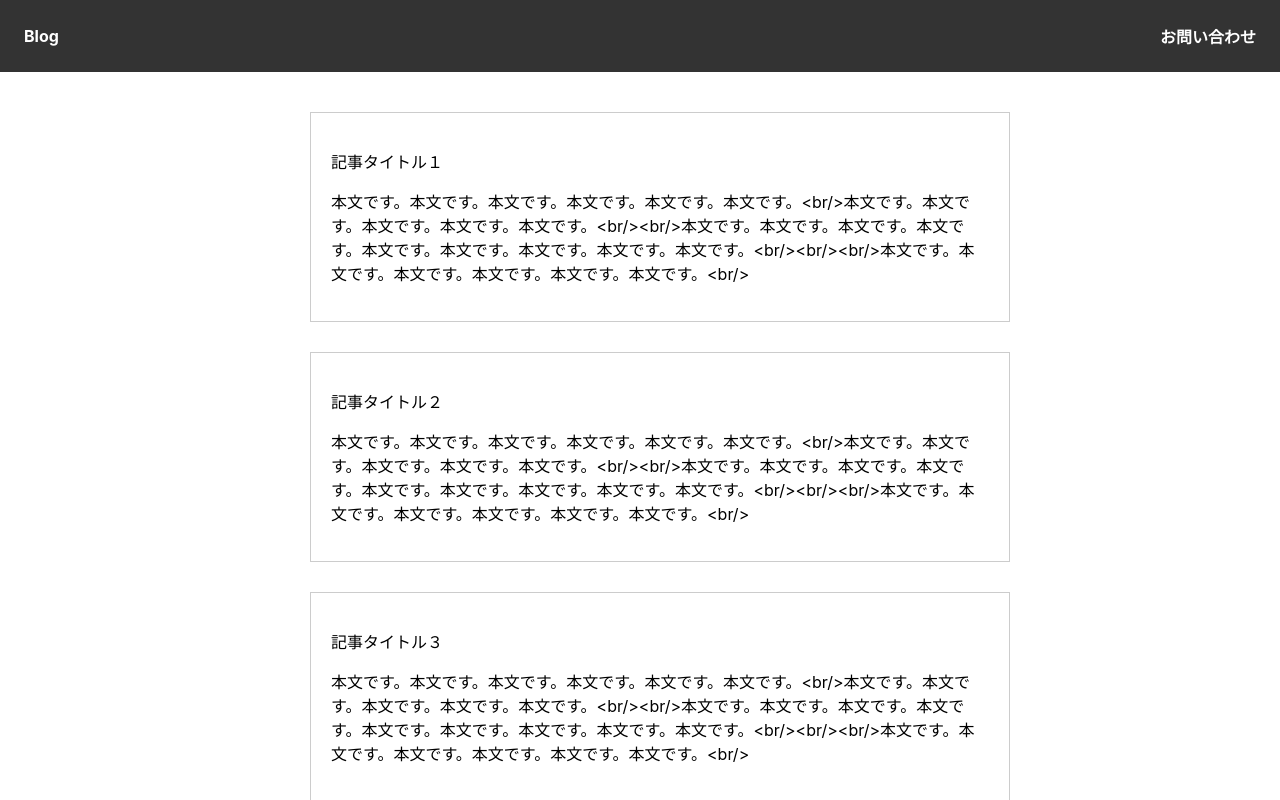
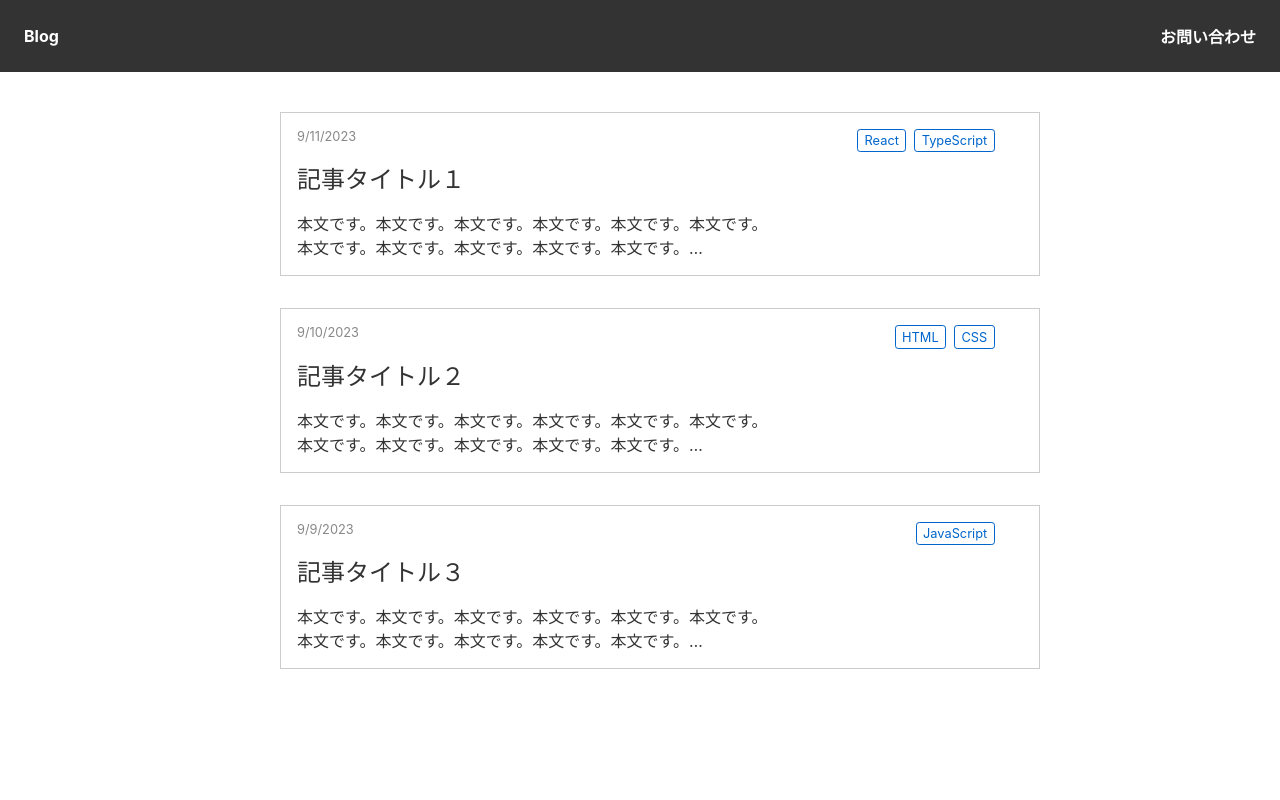
Before and after one commit to OtsuboMika/chapter06, a React (Create React App) app in the folder my-react/: page / in a window 1280 px wide. Shown: the top 800 px of the page. Built offline with nearby package versions, Linux system fonts and the light colour scheme.

Commit message:
・key={post.id}位置変更 ・CSS Modulesの使用 ・HTMLタグの反映 ・日付・カテゴリーの追加

```diff
--- a/my-react/src/App.js
+++ b/my-react/src/App.js
@@ -1,6 +1,5 @@
-import '../src/css/App.css';
 import { Header } from './Header';
-import { Main } from './Main'
+import { Main } from './Main';
 
 function App() {
   return (
@@ -10,6 +9,6 @@ function App() {
 
     </div>
   );
-}
+};
 
 export default App;
--- a/my-react/src/Main.js
+++ b/my-react/src/Main.js
@@ -1,19 +1,27 @@
 import React from 'react';
-import { posts } from './data/posts'
-
+import { posts } from './data/posts';
+import classes from "../src/css/Main.module.css";
 export const Main = () => {
   return(
-    <div className='container'>
+    <div className={classes.container}>
       <ul>
       {posts.map(post => (
-        <div className='postWrapper'>
-          <li key={post.id} className='postList'>
-          <p>{post.title}</p>
-          <p>{post.content}</p>
-          </li>
-        </div>
-    ))}
+        <li key={post.id} className={classes.postWrapper}>
+          <a href={post.thumbnailUrl} className={classes.postLink}>
+            <div class={classes.postInfo}>
+              <div className={classes.postDate}>{new Date(post.createdAt).toLocaleDateString()}</div>
+                <div className={classes.postCategorywrap}>
+                  {post.categories.map((category, index) => (
+                    <div key={index}className={classes.postCategory}>{category}</div>
+                     ))}
+                </div>
+            </div>
+            <p className={classes.postTitle}>{post.title}</p>
+            <div className={classes.postBody} dangerouslySetInnerHTML={{ __html: post.content }} />
+          </a>
+        </li>
+      ))}
       </ul>
     </div>
-    )
-}
+  );
+};
--- a/my-react/src/css/App.css
+++ b/my-react/src/css/Header.module.css
@@ -8,23 +8,7 @@
   padding: 24px;
 }
 
-.header-link {
+.headerLink {
   color: #fff;
   text-decoration: none;
 }
-
-.container {
-  margin: 40px auto;
-  max-width: 800px;
-}
-
-.postWrapper {
-  border: 1px solid #ccc;
-  display: flex;
-  margin: 30px;
-  padding: 20px;
-}
-
-.postList {
-  list-style: none;
-}
--- /dev/null
+++ b/my-react/src/css/Main.module.css
@@ -0,0 +1,57 @@
+.container {
+  margin: 40px auto;
+  max-width: 800px;
+}
+
+.postWrapper {
+  border: 1px solid #ccc;
+  display: flex;
+  margin-bottom: 2rem;
+  padding: 1rem;
+}
+
+.postList {
+  list-style: none;
+}
+
+.postLink {
+  text-decoration: none;
+  color:#333;
+}
+
+.postTitle{
+  font-size: 1.5rem;
+  margin-bottom: 1rem;
+  margin-top: .5rem;
+  }
+
+.postInfo {
+  display: flex;
+  justify-content: space-between;
+}
+
+.postDate {
+  color: #888;
+  font-size: .8rem;
+}
+
+.postCategorywrap {
+  display: flex;
+  flex-wrap: wrap;
+}
+
+.postCategory {
+  border: 1px solid #06c;
+  border-radius: .2rem;
+  color: #06c;
+  font-size: .8rem;
+  margin-right: .5rem;
+  padding: .2rem .4rem
+}
+
+.postBody{
+  display: -webkit-box; /* 必須: Flexbox と同じように動作させる */
+  -webkit-box-orient: vertical; /* 必須: ボックスの方向を縦に設定 */
+  -webkit-line-clamp: 2; /* 最大2行でテキストを制限 */
+  overflow: hidden;
+}
--- a/my-react/src/header.js
+++ b/my-react/src/header.js
@@ -1,10 +1,11 @@
 import React from 'react';
+import classes from "../src/css/Header.module.css";
 
 export const Header = () => {
     return (
-        <header className='header'>
-          <a className='header-link' href='/'>Blog</a>
-          <a className='header-link' href='/content'>お問い合わせ</a>
+        <header className={classes.header}>
+          <a className={classes.headerLink} href='/'>Blog</a>
+          <a className={classes.headerLink} href='/content'>お問い合わせ</a>
         </header>
     )
 }
```
